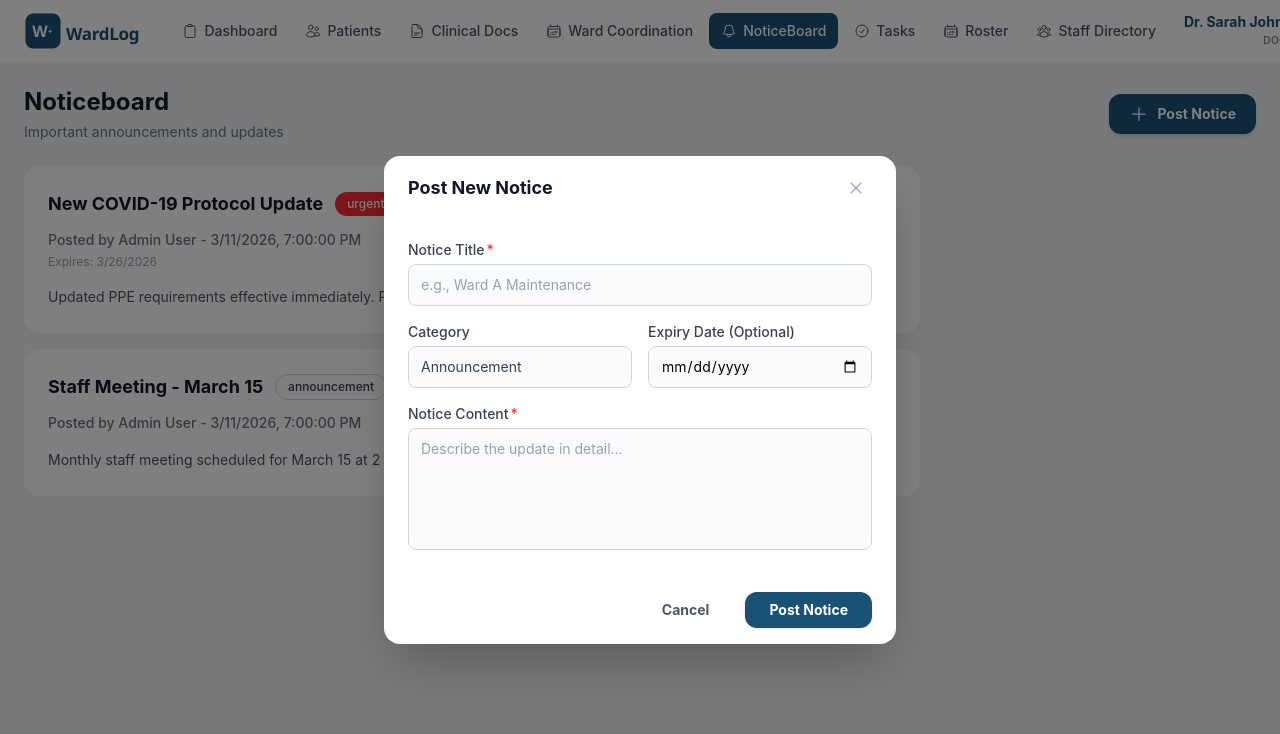
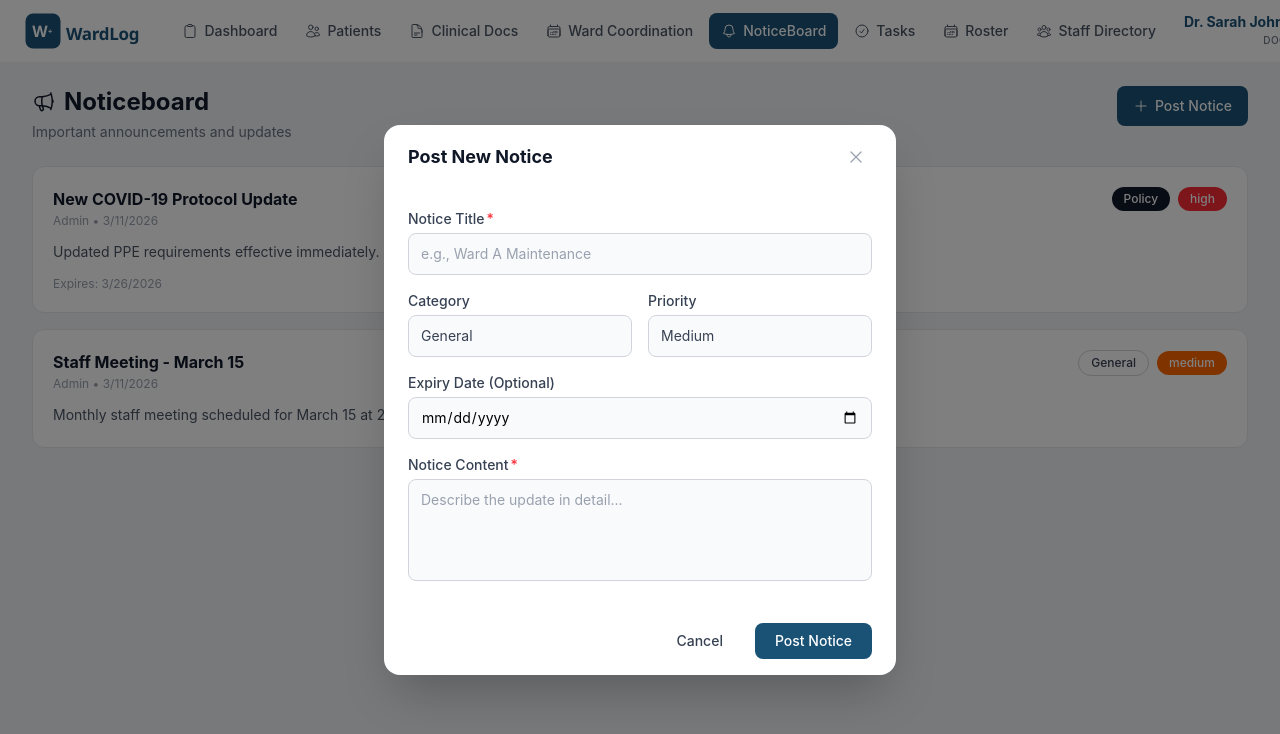
Before and after one commit to NayabShahbaz/wardlog-frontend, a React (Vite) app: page /doctor/noticeboard in a window 1280 px wide. Both pictures are taken after a click on the button "Post Notice". Shown: the top 734 px of the page. Built offline with nearby package versions, Linux system fonts and the light colour scheme.

Commit message:
layout and tabs dynamic sizing

```diff
--- a/src/components/Noticeboard/Noticeboard.tsx
+++ b/src/components/Noticeboard/Noticeboard.tsx
@@ -2,17 +2,19 @@ import { useState } from "react";
 import { useOutletContext } from "react-router-dom";
 import { type UserContextType } from "../layout/DoctorLayout";
 
-import { NoticeCard, Modal, InputField, SelectField } from "../ui";
-import { HiOutlinePlus } from "react-icons/hi2";
+import { Modal, InputField, SelectField } from "../ui";
+import NoticeCard from "../ui/NoticeCard";
 import type { Notice } from "../ui/NoticeCard";
+import { HiOutlinePlus, HiOutlineMegaphone } from "react-icons/hi2";
 
-const MOCK_NOTICES = [
+const initialNotices: Notice[] = [
   {
     id: "1",
     title: "New COVID-19 Protocol Update",
-    category: "urgent",
-    postedBy: "Admin User",
-    postedAt: "3/11/2026, 7:00:00 PM",
+    category: "Policy",
+    author: "Admin",
+    date: "3/11/2026",
+    priority: "high",
     expiresAt: "3/26/2026",
     content:
       "Updated PPE requirements effective immediately. Please review the new guidelines in the staff protocol manual.",
@@ -20,17 +22,32 @@ const MOCK_NOTICES = [
   {
     id: "2",
     title: "Staff Meeting - March 15",
-    category: "announcement",
-    postedBy: "Admin User",
-    postedAt: "3/11/2026, 7:00:00 PM",
+    category: "General",
+    author: "Admin",
+    date: "3/11/2026",
+    priority: "medium",
     content:
       "Monthly staff meeting scheduled for March 15 at 2 PM in Conference Room A. Attendance is mandatory.",
   },
 ];
 
+const categoryOptions = [
+  { label: "System", value: "System" },
+  { label: "Policy", value: "Policy" },
+  { label: "General", value: "General" },
+  { label: "HR", value: "HR" },
+  { label: "Emergency", value: "Emergency" },
+];
+
+const priorityOptions = [
+  { label: "High", value: "high" },
+  { label: "Medium", value: "medium" },
+  { label: "Low", value: "low" },
+];
+
 export default function NoticeboardPage() {
   const { userName, userRole } = useOutletContext<UserContextType>();
-  const [notices, setNotices] = useState(MOCK_NOTICES);
+  const [notices, setNotices] = useState<Notice[]>(initialNotices);
   const [isModalOpen, setIsModalOpen] = useState(false);
   const [error, setError] = useState<string | null>(null);
 
@@ -39,23 +56,28 @@ export default function NoticeboardPage() {
   const [formData, setFormData] = useState({
     title: "",
     content: "",
-    category: "announcement",
+    category: "General",
+    priority: "medium",
     expiresAt: "",
   });
 
-  // ── Handlers ───────────────────────────────────────────────────
   const handlePost = () => {
     if (!formData.title.trim() || !formData.content.trim()) {
       setError("Please provide both a title and content for the notice.");
       return;
     }
 
-    const newNotice = {
-      ...formData,
-      // eslint-disable-next-line react-hooks/purity
-      id: `notice-${Date.now()}`,
-      postedBy: currentUser.name,
-      postedAt: new Date().toLocaleString(),
+    const id = crypto.randomUUID();
+    const today = new Date().toLocaleDateString();
+    const newNotice: Notice = {
+      id,
+      title: formData.title,
+      content: formData.content,
+      category: formData.category,
+      author: currentUser.name,
+      date: today,
+      priority: formData.priority,
+      expiresAt: formData.expiresAt || undefined,
     };
 
     setNotices([newNotice, ...notices]);
@@ -63,12 +85,13 @@ export default function NoticeboardPage() {
     setFormData({
       title: "",
       content: "",
-      category: "announcement",
+      category: "General",
+      priority: "medium",
       expiresAt: "",
     });
   };
 
-  const deleteNotice = (id: string) => {
+  const handleDelete = (id: string) => {
     setNotices(notices.filter((n) => n.id !== id));
   };
 
@@ -78,81 +101,76 @@ export default function NoticeboardPage() {
   };
 
   return (
-    <div className="space-y-6 max-w-7xl mx-auto p-4 sm:p-0">
-      {/* ── Header: Responsive Alignment ────────────────────────── */}
-      <div className="flex flex-col gap-4 sm:flex-row sm:justify-between sm:items-center">
-        <div className="space-y-1">
-          <h1 className="text-2xl font-bold text-gray-900 flex items-center gap-3">
-            Noticeboard
-          </h1>
-          <div className="flex flex-wrap items-center gap-x-3 gap-y-1">
-            <p className="text-sm text-gray-500">
-              Important announcements and updates
-            </p>
+    <div className="space-y-6">
+      {/* Header */}
+      <div className="flex flex-col sm:flex-row sm:items-start sm:justify-between gap-4">
+        <div>
+          <div className="flex items-center gap-2">
+            <HiOutlineMegaphone className="w-6 h-6 text-gray-900" />
+            <h1 className="text-2xl font-bold text-gray-900">Noticeboard</h1>
           </div>
+          <p className="text-sm text-gray-500 mt-1">
+            Important announcements and updates
+          </p>
         </div>
 
         <button
           onClick={() => setIsModalOpen(true)}
-          className="flex items-center justify-center gap-2 px-5 py-2.5 bg-[#1a5276] text-white rounded-xl text-sm font-bold hover:bg-[#154360] active:scale-[0.98] transition-all shadow-md w-full sm:w-auto"
+          className="flex items-center gap-1.5 px-4 py-2.5 bg-[#1a5276] hover:bg-[#154360] text-white text-sm font-medium rounded-lg transition-colors shrink-0"
         >
-          <HiOutlinePlus className="w-5 h-5" />
-          <span>Post Notice</span>
+          <HiOutlinePlus className="w-4 h-4" /> Post Notice
         </button>
       </div>
 
-      {/* ── Notice List ───────────────────────────────────────────── */}
-      <div className="max-w-4xl space-y-4">
+      {/* Notice List */}
+      <div className="space-y-4">
         {notices.length > 0 ? (
           notices.map((notice) => (
             <NoticeCard
               key={notice.id}
-              notice={notice as Notice}
-              isAdmin={
+              notice={notice}
+              showDelete={
                 currentUser.role === "admin" ||
-                notice.postedBy === currentUser.name
+                notice.author === currentUser.name
               }
-              onDelete={deleteNotice}
+              onDelete={handleDelete}
             />
           ))
         ) : (
-          <div className="bg-white rounded-2xl py-16 border border-gray-100 text-center shadow-sm">
-            <p className="text-gray-400 font-medium">No notices at this time</p>
+          <div className="text-center py-12 text-sm text-gray-400">
+            No notices at this time
           </div>
         )}
       </div>
 
-      {/* ── Modal: Optimized Form Layout ──────────────────────────── */}
+      {/* Create Modal */}
       <Modal
         title="Post New Notice"
         isOpen={isModalOpen}
         onClose={closeModal}
         footer={
-          <div className="flex flex-col sm:flex-row justify-end gap-3 w-full sm:w-auto">
+          <>
             <button
-              type="button"
               onClick={closeModal}
-              className="order-2 sm:order-1 px-6 py-2 text-sm font-bold text-gray-600 hover:text-gray-800"
+              className="px-5 py-2 text-sm font-medium text-gray-700 bg-white border border-gray-300 rounded-lg hover:bg-gray-50"
             >
               Cancel
             </button>
             <button
-              type="button"
               onClick={handlePost}
-              className="order-1 sm:order-2 px-6 py-2 bg-[#1a5276] text-white rounded-xl text-sm font-bold shadow-sm active:scale-95 transition-transform"
+              className="px-5 py-2 text-sm font-medium text-white bg-[#1a5276] rounded-lg hover:bg-[#154360]"
             >
               Post Notice
             </button>
-          </div>
+          </>
         }
       >
         <div className="space-y-4">
           {error && (
-            <div className="bg-red-50 border border-red-100 text-red-600 px-4 py-2.5 rounded-xl text-sm font-medium">
+            <div className="text-sm text-red-600 bg-red-50 px-4 py-2 rounded-lg">
               {error}
             </div>
           )}
-
           <InputField
             label="Notice Title"
             placeholder="e.g., Ward A Maintenance"
@@ -163,33 +181,31 @@ export default function NoticeboardPage() {
             }}
             required
           />
-
-          {/* Responsive Grid: Stacks on mobile, side-by-side on tablet+ */}
           <div className="grid grid-cols-1 sm:grid-cols-2 gap-4">
             <SelectField
               label="Category"
               value={formData.category}
               onChange={(v) => setFormData({ ...formData, category: v })}
-              options={[
-                { label: "Announcement", value: "announcement" },
-                { label: "Urgent", value: "urgent" },
-                { label: "Policy", value: "policy" },
-                { label: "Event", value: "event" },
-              ]}
+              options={categoryOptions}
             />
-            <InputField
-              label="Expiry Date (Optional)"
-              type="date"
-              value={formData.expiresAt}
-              onChange={(v) => setFormData({ ...formData, expiresAt: v })}
+            <SelectField
+              label="Priority"
+              value={formData.priority}
+              onChange={(v) => setFormData({ ...formData, priority: v })}
+              options={priorityOptions}
             />
           </div>
-
+          <InputField
+            label="Expiry Date (Optional)"
+            type="date"
+            value={formData.expiresAt}
+            onChange={(v) => setFormData({ ...formData, expiresAt: v })}
+          />
           <InputField
             label="Notice Content"
             placeholder="Describe the update in detail..."
             multiline
-            rows={5}
+            rows={4}
             value={formData.content}
             onChange={(v) => {
               setFormData({ ...formData, content: v });
--- a/src/components/layout/DoctorLayout.tsx
+++ b/src/components/layout/DoctorLayout.tsx
@@ -29,11 +29,16 @@ const DoctorLayout = ({
   const navigate = useNavigate();
   const location = useLocation();
 
-  const basePath = location.pathname.startsWith('/nurse') ? '/nurse' : '/doctor'; //so it works for both doctor and nurse layouts without duplication
+  const basePath = location.pathname.startsWith("/nurse")
+    ? "/nurse"
+    : "/doctor";
 
-  // UNIVERSAL NAVIGATION CONFIG
   const defaultNavItems: NavItem[] = [
-    { label: "Dashboard", icon: HiOutlineClipboard, path: `${basePath}/dashboard` },
+    {
+      label: "Dashboard",
+      icon: HiOutlineClipboard,
+      path: `${basePath}/dashboard`,
+    },
     { label: "Patients", icon: HiOutlineUsers, path: `${basePath}/patients` },
     {
       label: "Clinical Docs",
@@ -45,9 +50,17 @@ const DoctorLayout = ({
       icon: HiOutlineCalendarDays,
       path: `${basePath}/ward-dashboard`,
     },
-    { label: "NoticeBoard", icon: HiOutlineBell, path: `${basePath}/noticeboard` },
+    {
+      label: "NoticeBoard",
+      icon: HiOutlineBell,
+      path: `${basePath}/noticeboard`,
+    },
     { label: "Tasks", icon: HiOutlineCheckCircle, path: `${basePath}/tasks` },
-    { label: "Roster", icon: HiOutlineCalendarDays, path: `${basePath}/roster` },
+    {
+      label: "Roster",
+      icon: HiOutlineCalendarDays,
+      path: `${basePath}/roster`,
+    },
     {
       label: "Staff Directory",
       icon: HiOutlineUserGroup,
@@ -68,8 +81,10 @@ const DoctorLayout = ({
         onLogout={() => navigate("/login")}
       />
 
-      <main className="flex-1 w-full max-w-7xl mx-auto p-4 md:p-6">
-        {children ?? <Outlet context={{ userName, userRole } satisfies UserContextType} />}
+      <main className="flex-1 w-full px-4 py-4 md:px-6 md:py-6 lg:px-8 xl:max-w-7xl xl:mx-auto">
+        {children ?? (
+          <Outlet context={{ userName, userRole } satisfies UserContextType} />
+        )}
       </main>
     </div>
   );
--- a/src/components/roster/RosterManagement.tsx
+++ b/src/components/roster/RosterManagement.tsx
@@ -113,7 +113,7 @@ const RosterManagement = () => {
         </div>
         <button
           onClick={() => setSwapOpen(true)}
-          className="flex items-center justify-center gap-1.5 px-4 py-2.5 text-sm font-medium text-white bg-[#1a5276] hover:bg-[#154360] rounded-lg transition-colors shrink-0"
+          className="flex items-center right gap-1.5 px-4 py-2.5 text-sm font-medium text-white bg-[#1a5276] hover:bg-[#154360] rounded-lg transition-colors shrink-0"
         >
           <HiOutlineArrowsRightLeft className="w-4 h-4" />
           Request Swap
--- a/src/components/ui/NoticeCard.tsx
+++ b/src/components/ui/NoticeCard.tsx
@@ -9,16 +9,17 @@ import React, { useState } from "react";
 export interface Notice {
   id: string;
   title: string;
-  category: "urgent" | "announcement" | "policy" | "event";
-  postedBy: string;
-  postedAt: string;
+  content: string;
+  category: string;
+  author: string;
+  date: string;
+  priority: string;
   expiresAt?: string;
-  content: string;
 }
 
 interface NoticeCardProps {
   notice: Notice;
-  isAdmin?: boolean;
+  showDelete?: boolean;
   onDelete?: (id: string) => void;
 }
 
@@ -31,79 +32,108 @@ type BadgeVariant =
   | "dark"
   | "outline";
 
-const categoryVariants: Record<Notice["category"], BadgeVariant> = {
-  urgent: "red",
-  announcement: "blue",
-  policy: "dark",
-  event: "orange",
+const categoryVariant = (cat: string): BadgeVariant => {
+  const map: Record<string, BadgeVariant> = {
+    System: "blue",
+    Policy: "dark",
+    General: "outline",
+    HR: "green",
+    Emergency: "red",
+  };
+  return map[cat] ?? "outline";
+};
+
+const priorityVariant = (p: string): BadgeVariant => {
+  const map: Record<string, BadgeVariant> = {
+    high: "red",
+    medium: "orange",
+    low: "gray",
+  };
+  return map[p] ?? "gray";
 };
 
 const NoticeCard: React.FC<NoticeCardProps> = ({
   notice,
-  isAdmin,
+  showDelete = false,
   onDelete,
 }) => {
   const [isConfirming, setIsConfirming] = useState(false);
-  const isUrgent = notice.category === "urgent";
-  const badgeVariant: BadgeVariant = categoryVariants[notice.category];
 
   return (
     <div
-      className={`bg-white rounded-2xl p-6 transition-all border ${
-        isUrgent ? "border-red-200 shadow-sm shadow-red-50" : "border-gray-100"
-      }`}
+      className="bg-white rounded-xl p-5"
+      style={{
+        borderWidth: "1px",
+        borderStyle: "solid",
+        borderColor: "#e5e7eb",
+      }}
     >
-      <div className="flex justify-between items-start mb-3">
-        <div className="flex items-center gap-3">
-          <h3 className="text-lg font-bold text-gray-900">{notice.title}</h3>
-          <Badge text={notice.category} variant={badgeVariant} />
+      {/* Header */}
+      <div className="flex items-start justify-between mb-3">
+        <div className="min-w-0 flex-1 mr-3">
+          <h3 className="text-base font-bold text-gray-900">{notice.title}</h3>
+          <p className="text-xs text-gray-400 mt-0.5">
+            {notice.author} • {notice.date}
+          </p>
         </div>
 
-        {isAdmin && (
-          <div className="flex items-center gap-1">
+        <div className="flex items-center gap-2 shrink-0">
+          <Badge
+            text={notice.category}
+            variant={categoryVariant(notice.category)}
+          />
+          {notice.priority && (
+            <Badge
+              text={notice.priority}
+              variant={priorityVariant(notice.priority)}
+            />
+          )}
+
+          {showDelete && onDelete && (
+            <>
               {!isConfirming ? (
                 <button
                   onClick={() => setIsConfirming(true)}
-                className="p-2 text-gray-400 hover:text-red-500 hover:bg-red-50 rounded-lg transition-colors"
-                title="Delete notice"
+                  className="p-1.5 text-gray-400 hover:text-red-600 hover:bg-red-50 rounded-lg transition-colors"
                 >
-                <HiOutlineTrash className="w-5 h-5" />
+                  <HiOutlineTrash className="w-4 h-4" />
                 </button>
               ) : (
-              <div className="flex items-center gap-1 animate-in fade-in zoom-in duration-200">
+                <div className="flex items-center gap-1">
                   <p className="text-[10px] font-bold text-red-500 uppercase mr-1">
                     Delete?
                   </p>
                   <button
-                  onClick={() => onDelete?.(notice.id)}
+                    onClick={() => {
+                      onDelete(notice.id);
+                      setIsConfirming(false);
+                    }}
                     className="p-1.5 bg-red-500 text-white rounded-md hover:bg-red-600 shadow-sm"
                   >
-                  <HiOutlineCheck className="w-4 h-4" />
+                    <HiOutlineCheck className="w-3.5 h-3.5" />
                   </button>
                   <button
                     onClick={() => setIsConfirming(false)}
                     className="p-1.5 bg-gray-100 text-gray-500 rounded-md hover:bg-gray-200"
                   >
-                  <HiOutlineXMark className="w-4 h-4" />
+                    <HiOutlineXMark className="w-3.5 h-3.5" />
                   </button>
                 </div>
               )}
-          </div>
+            </>
           )}
         </div>
-
-      <div className="space-y-1 mb-4">
-        <p className="text-sm text-gray-500 font-medium">
-          Posted by {notice.postedBy} - {notice.postedAt}
-        </p>
-        {notice.expiresAt && (
-          <p className="text-xs text-gray-400">Expires: {notice.expiresAt}</p>
-        )}
       </div>
 
-      <p className="text-gray-600 text-sm leading-relaxed whitespace-pre-wrap">
-        {notice.content}
+      {/* Content */}
+      <p className="text-sm text-gray-600 leading-relaxed">{notice.content}</p>
+
+      {/* Expiry */}
+      {notice.expiresAt && (
+        <p className="text-xs text-gray-400 mt-3">
+          Expires: {notice.expiresAt}
         </p>
+      )}
     </div>
   );
 };
--- a/src/components/ui/Tabs.tsx
+++ b/src/components/ui/Tabs.tsx
@@ -15,7 +15,7 @@ const Tabs: React.FC<TabsProps> = ({ tabs, activeIndex, onChange }) => {
   return (
     <div className="w-full flex justify-center mb-6">
       <div
-        className="w-full sm:w-[80%] flex rounded-full bg-gray-100 p-1"
+        className="w-full sm:w-[80%] flex rounded-full bg-gray-100 p-1 overflow-x-auto no-scrollbar"
         style={{
           borderWidth: "1px",
           borderStyle: "solid",
@@ -26,7 +26,7 @@ const Tabs: React.FC<TabsProps> = ({ tabs, activeIndex, onChange }) => {
           <button
             key={tab.label}
             onClick={() => onChange(i)}
-            className={`flex-1 py-2 sm:py-2.5 text-xs sm:text-sm font-medium rounded-full transition-all duration-200
+            className={`flex-1 min-w-fit whitespace-nowrap px-3 sm:px-4 py-2 sm:py-2.5 text-xs sm:text-sm font-medium rounded-full transition-all duration-200
               ${
                 activeIndex === i
                   ? "bg-white text-gray-900 shadow-sm"
@@ -48,7 +48,7 @@ const Tabs: React.FC<TabsProps> = ({ tabs, activeIndex, onChange }) => {
           >
             {tab.label}
             {tab.count !== undefined && (
-              <span className="ml-1 text-[10px] sm:text-sm">({tab.count})</span>
+              <span className="ml-1 text-gray-400">({tab.count})</span>
             )}
           </button>
         ))}
```
Also changed, not shown: src/components/WardCoor/WardDash.tsx (+4 -3 lines), src/components/admin/AdminNoticeboard.tsx (+10 -88 lines). Lines whose indentation alone changed are shown as unchanged.
